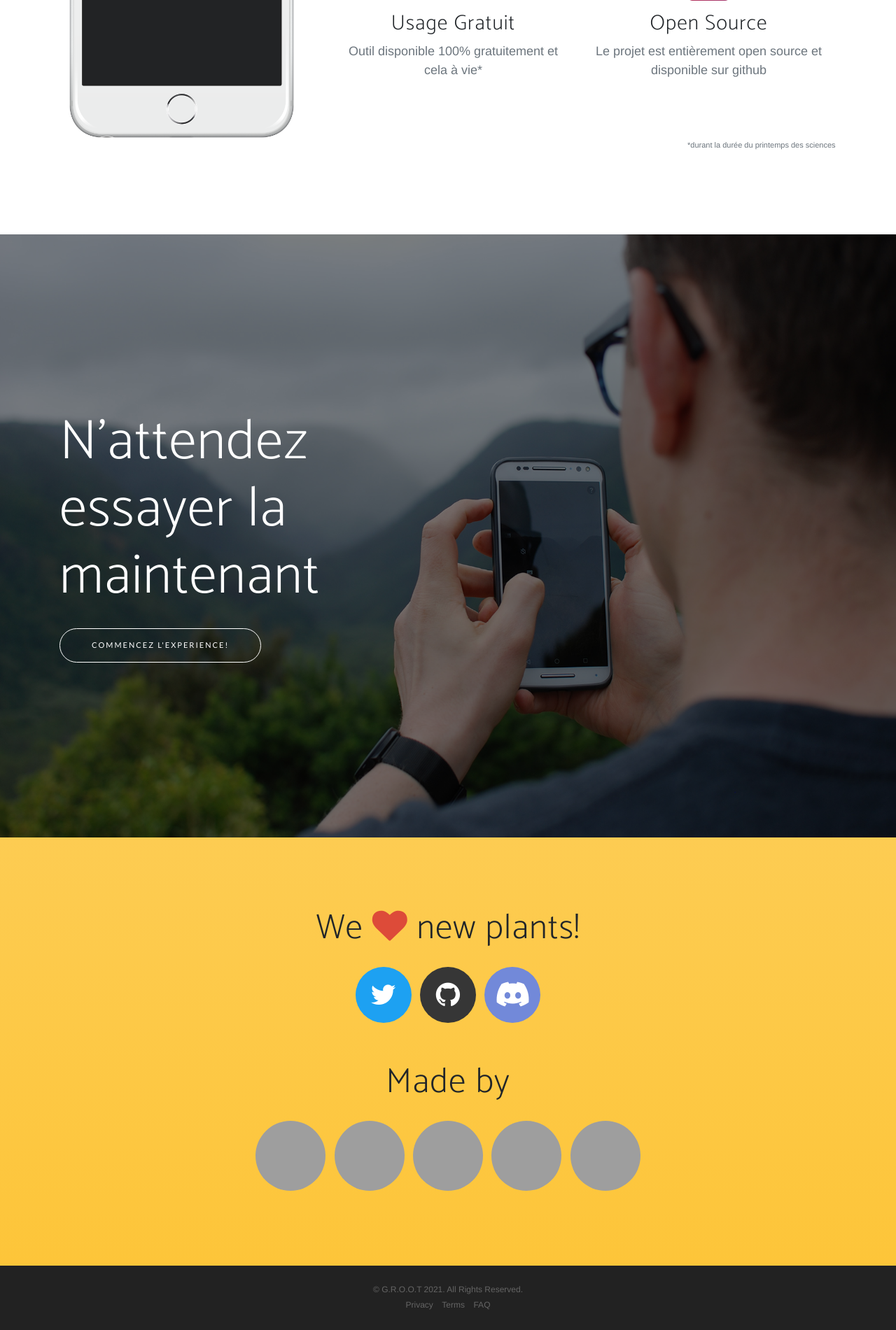
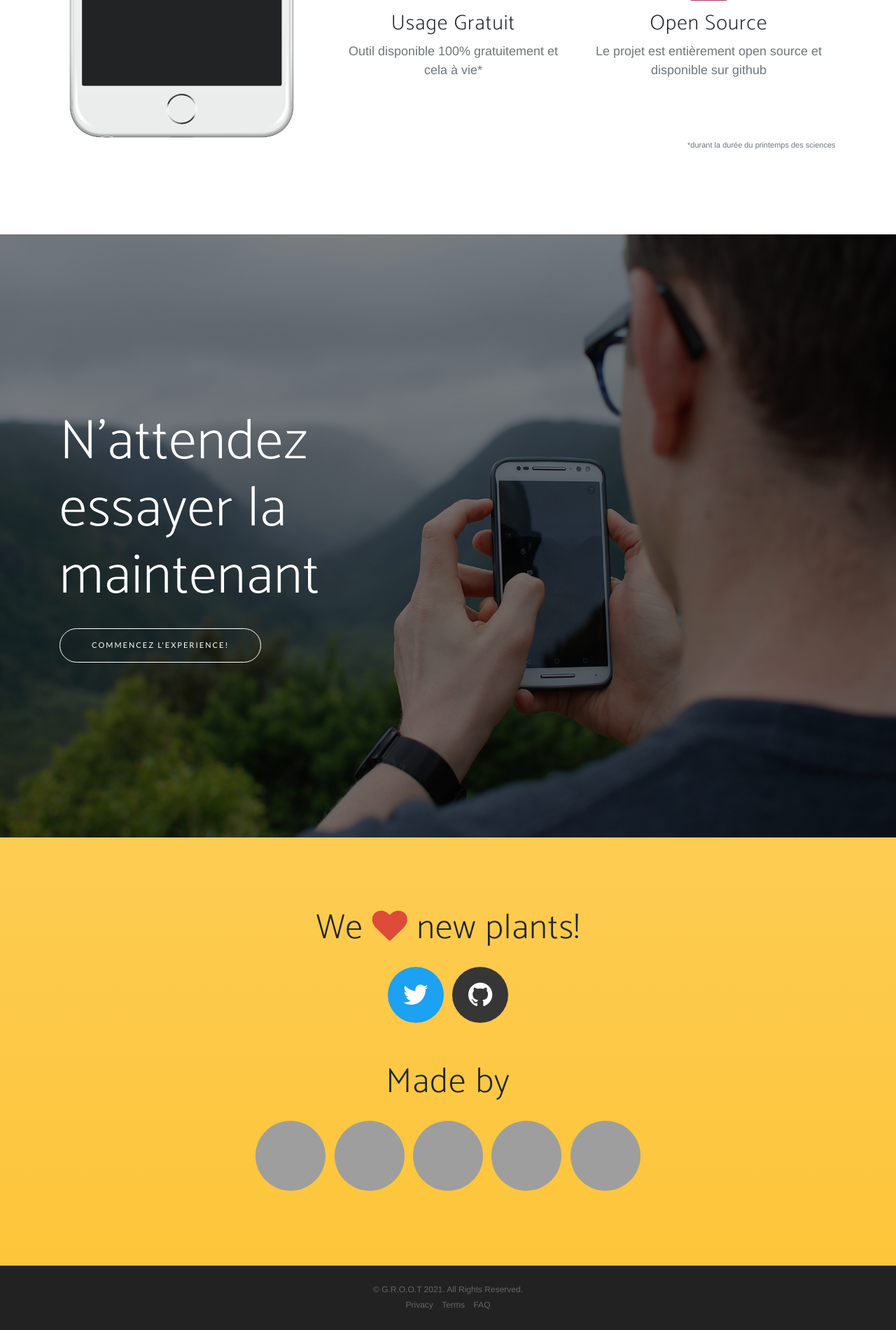
Before and after one commit to TeamNameBE/G.R.O.O.T, a Flask app: page / in a window 1280 px wide. Shown: the part 2161-4062 px from the top of the page at 70% size. Run offline with Flask 2, Linux system fonts and the light colour scheme; some libraries are stand-ins or nearby versions; some web fonts are replaced; grey boxes are pictures that could not be loaded.

Commit message:
[Upd] links

```diff
--- a/web/templates/index.html
+++ b/web/templates/index.html
@@ -262,13 +262,10 @@
             ></a>
           </li>
           <li class="list-inline-item social-twitter">
-            <a href="#" style="background: rgb(54, 54, 54)"
+            <a
+              href="https://github.com/TeamNameBE/G.R.O.O.T."
+              style="background: rgb(54, 54, 54)"
               ><i class="fa fa-github"></i
-            ></a>
-          </li>
-          <li class="list-inline-item social-twitter">
-            <a href="#" style="background: rgb(114, 137, 217)"
-              ><i class="fab fa-discord"></i
             ></a>
           </li>
         </ul>
```
